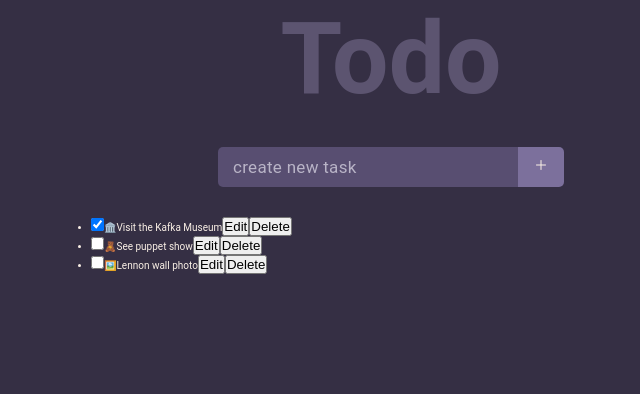
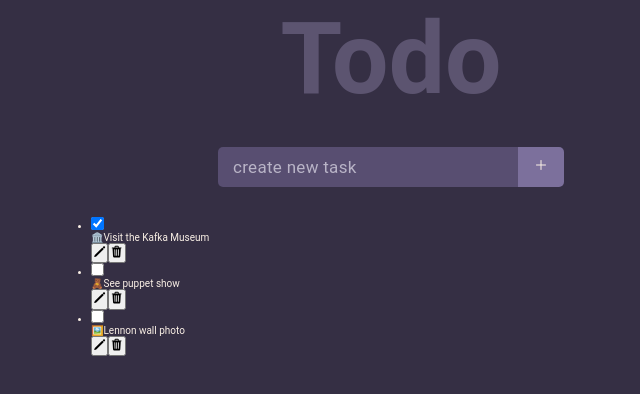
Before and after one commit to jonni595/todo-list, a React (Vite) app: page / in a window 1280 px wide. Shown: the top 394 px of the page, without its empty margins (249-889 px from the left). Built offline with nearby package versions, Linux system fonts and the light colour scheme.

Commit message:
update Task component

```diff
--- a/src/components/Task.tsx
+++ b/src/components/Task.tsx
@@ -1,4 +1,5 @@
 import { useState } from "react";
+import { IoPencil, IoTrash, IoSaveSharp } from "react-icons/io5";
 import { TasksProps } from "../model";
 
 interface TaskProps {
@@ -9,35 +10,9 @@ interface TaskProps {
 
 const Task: React.FC<TaskProps> = ({ task, onChange, onDelete }) => {
   const [isEditing, setIsEditing] = useState(false);
-  let taskContent;
-
-  if (isEditing) {
-    taskContent = (
-      <>
-        <input
-          type="text"
-          value={task.text}
-          onChange={(e) => {
-            onChange({
-              ...task,
-              text: e.target.value,
-            });
-          }}
-        />
-        <button onClick={() => setIsEditing(false)}>Save</button>
-      </>
-    );
-  } else {
-    taskContent = (
-      <>
-        {task.text}
-        <button onClick={() => setIsEditing(true)}>Edit</button>
-      </>
-    );
-  }
 
   return (
-    <div className="task-list">
+    <div className="task">
       <input
         type="checkbox"
         checked={task.done}
@@ -48,8 +23,33 @@ const Task: React.FC<TaskProps> = ({ task, onChange, onDelete }) => {
           });
         }}
       />
-      {taskContent}
-      <button onClick={() => onDelete(task.id)}>Delete</button>
+      {isEditing ? (
+        <>
+          <input
+            type="text"
+            value={task.text}
+            onChange={(e) => {
+              onChange({
+                ...task,
+                text: e.target.value,
+              });
+            }}
+          />
+          <button onClick={() => setIsEditing(false)}>
+            <IoSaveSharp />
+          </button>
+        </>
+      ) : (
+        <>
+          <p>{task.text}</p>
+          <button onClick={() => setIsEditing(true)}>
+            <IoPencil />
+          </button>
+          <button onClick={() => onDelete(task.id)}>
+            <IoTrash />
+          </button>
+        </>
+      )}
     </div>
   );
 };
```
